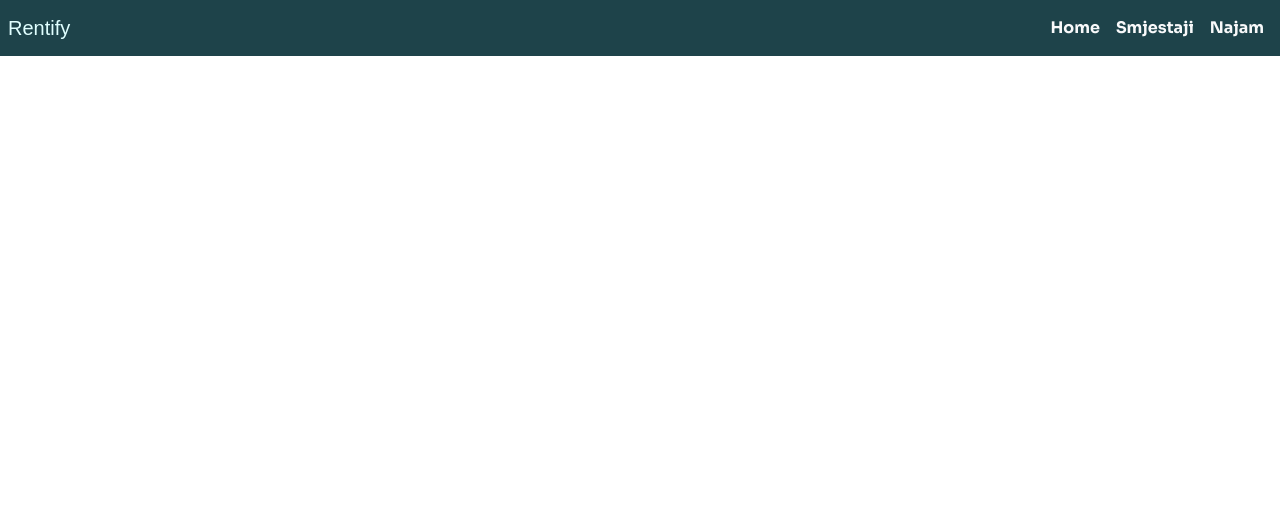
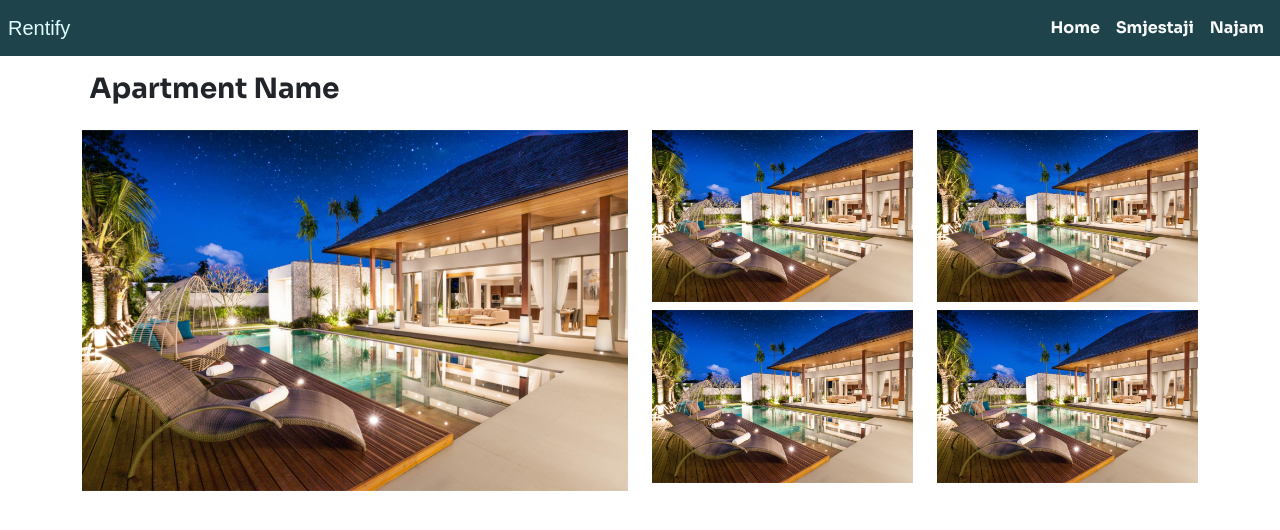
Before and after one commit to lsebalj1/rentify-frontend, a Vue app: page /odabrani-smjestaj in a window 1280 px wide. Shown: the top 530 px of the page. Built offline with nearby package versions, Linux system fonts and the light colour scheme.

Commit message:
Rad na OdabraniSmjestajScreen

```diff
--- /dev/null
+++ b/src/components/OdabraniSmjestajScreenSlike.vue
@@ -0,0 +1,40 @@
+<template>
+    <div>
+      <h3 class="mt-3 smjestaj-ime">{{ smjestajIme }}</h3>
+
+      <div class="container mt-4">
+        <div class="row">
+          <div class="col-md-6">
+            <img src="../assets/hotel.jpg" class="img-fluid" alt="Big Left Image">
+          </div>
+          <div class="col-md-3 text-center">
+            <img src="../assets/hotel.jpg" class="img-fluid mb-2" alt="Small Image 1">
+            <img src="../assets/hotel.jpg" class="img-fluid" alt="Small Image 2">
+          </div>
+          <div class="col-md-3 text-right">
+            <img src="../assets/hotel.jpg" class="img-fluid mb-2" alt="Right Image 1">
+            <img src="../assets/hotel.jpg" class="img-fluid" alt="Right Image 2">
+          </div>
+        </div>
+      </div>
+    </div>
+</template>
+
+<script>
+
+export default {
+  name: "OdabraniSmjestajScreenSlike",
+  data() {
+    return {
+        smjestajIme: 'Apartment Name',
+    };
+  },
+};
+</script>
+
+<style scoped>
+.smjestaj-ime{
+    text-align: left;
+    margin-left: 7%;
+}
+</style>
--- a/src/views/OdabraniSmjestajScreen.vue
+++ b/src/views/OdabraniSmjestajScreen.vue
@@ -1,13 +1,18 @@
 <template>
-  <div></div>
+  <OdabraniSmjestajScreenSlike></OdabraniSmjestajScreenSlike>
 </template>
 
-  <script>
-  export default {
-    name: "OdabraniSmjestajScreen",
-  };
-  </script>
+<script>
+import OdabraniSmjestajScreenSlike from '../components/OdabraniSmjestajScreenSlike.vue';
 
-  <style>
+export default {
+  name: "OdabraniSmjestajScreen",
+  components: {
+    OdabraniSmjestajScreenSlike,
+  },
+};
+</script>
 
-  </style>
+<style scoped>
+/* Add any additional styling as needed */
+</style>
```
